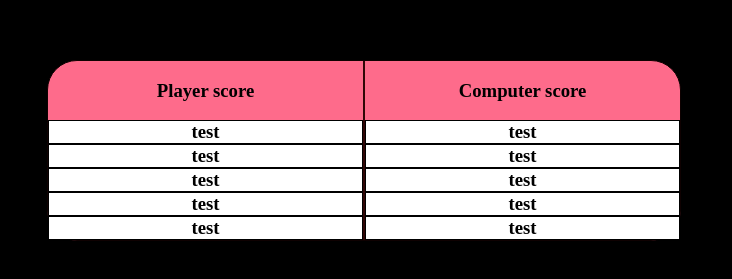
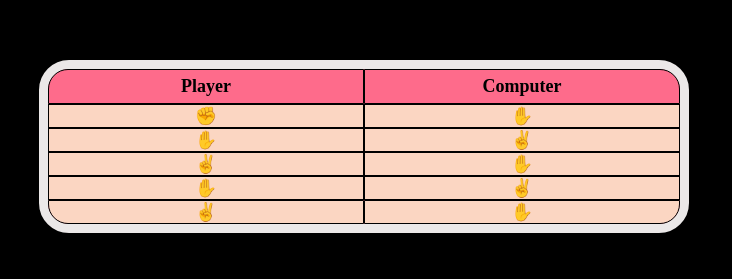
Before and after one commit to computerSaysNo2112/RockPaperScissors, a plain HTML site: page index.html in a window 1280 px wide. Shown: the part 493-772 px from the top of the page, without its empty margins (276-1008 px from the left). Drawn offline with Linux system fonts and the light colour scheme.

Commit message:
Completed ui, testing button selection

```diff
--- a/index.html
+++ b/index.html
@@ -32,20 +32,21 @@
 
         <div class="scoreboard">
             <div class="playerScore">
-                <h3> Player score</h3>
-                <h3 class="test"> test</h3>
-                <h3 class="test"> test</h3>
-                <h3 class="test"> test</h3>
-                <h3 class="test"> test</h3>
-                <h3 class="test"> test</h3>
+                <h3 class= "scoreTitle"> Player </h3>
+                <h3 class="test"> ✊</h3>
+                <h3 class="test"> ✋</h3>
+                <h3 class="test"> ✌️ </h3>
+                <h3 class="test"> ✋</h3>
+                <h3 class="test"> ✌️ </h3>
             </div>
+
             <div class="computerScore">
-                <h3 > Computer score</h3>
-                <h3 class="test"> test</h3>
-                <h3 class="test"> test</h3>
-                <h3 class="test"> test</h3>
-                <h3 class="test"> test</h3>
-                <h3 class="test"> test</h3>
+                <h3 class= "scoreTitle"> Computer </h3>
+                <h3 class="test"> ✋</h3>
+                <h3 class="test"> ✌️ </h3>
+                <h3 class="test"> ✋</h3>
+                <h3 class="test"> ✌️ </h3>
+                <h3 class="test"> ✋</h3>
             </div>
         </div>
 
--- a/styles.css
+++ b/styles.css
@@ -70,23 +70,44 @@ body h1{
     display: flex;
     justify-content: center;
     background-color:#fe6b8b;
-    border: 1px solid rgb(15, 1, 1);
+    border: 9px solid rgb(235, 232, 232);
     width: 50%;
     margin:0 auto;
     border-radius: 30px;
+    font-size:1.2vw;
 }
 
-.scoreboard div{
-    /* background-color:#faf9f897; */
+.playerScore .scoreTitle{
+    margin: 0;
+    padding: 2%;
+    border: 1px solid black;
+    border-top-left-radius: 20px;
+}
+
+.computerScore .scoreTitle{
+    margin: 0;
+    padding: 2%;
+    border: 1px solid black;
+    border-top-right-radius: 20px;
+}
+
+.playerScore, .computerScore{
     width: 100%;
 }
 
-.computerScore{
-      border-left: 2px solid rgb(49, 6, 6);
+.playerScore h3:last-child {
+    border-bottom-left-radius: 20px;
+  }
+
+.computerScore h3:last-child{
+    border-bottom-right-radius: 20px;
+
 }
 
+
+
 .test{
-    background-color:white;
+    background-color:#fbd6c2;
     margin:0;
     border:1px solid black;
 }
--- a/updatedScript.js
+++ b/updatedScript.js
@@ -9,5 +9,17 @@ let playerChoice;
 
 rockBtn.addEventListener('click', () => {
     playerChoice = 'rock';
-    console.log('rock');
+    console.log(playerChoice);
 })
+
+
+paperBtn.addEventListener('click', () => {
+    playerChoice = 'paper';
+    console.log(playerChoice);
+})
+
+scissorsBtn.addEventListener('click', ()=>{
+    playerChoice = 'scissors';
+    console.log(playerChoice);
+
+})
```
